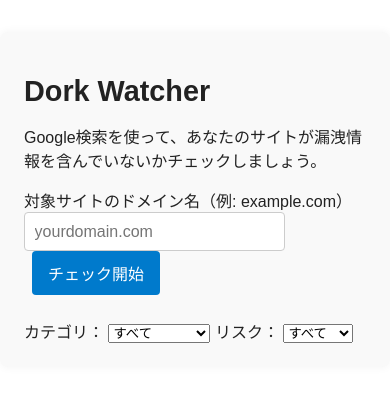
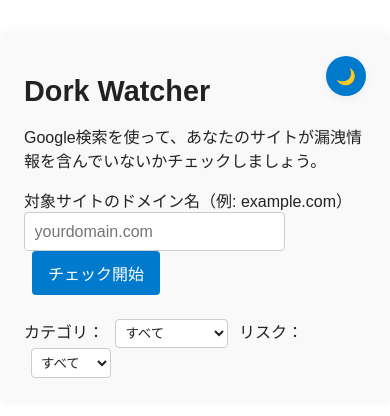
Before and after one commit to ipusiron/dork-watcher, a plain HTML site: page index.html in a window 390 px wide. Drawn offline with Linux system fonts and the light colour scheme.

Commit message:
ダークモード対応を実装

```diff
--- a/index.html
+++ b/index.html
@@ -8,6 +8,7 @@
   </head>
   <body>
     <div class="container">
+      <button class="theme-toggle" onclick="toggleTheme()" title="ダークモードに切り替え">🌙</button>
       <h1>Dork Watcher</h1>
       <p>
         Google検索を使って、あなたのサイトが漏洩情報を含んでいないかチェックしましょう。
--- a/script.js
+++ b/script.js
@@ -1,3 +1,34 @@
+function toggleTheme() {
+  const currentTheme = document.documentElement.getAttribute('data-theme');
+  const newTheme = currentTheme === 'dark' ? 'light' : 'dark';
+
+  document.documentElement.setAttribute('data-theme', newTheme);
+  localStorage.setItem('theme', newTheme);
+  updateThemeIcon(newTheme);
+}
+
+function updateThemeIcon(theme) {
+  const toggleButton = document.querySelector('.theme-toggle');
+  if (theme === 'dark') {
+    toggleButton.innerHTML = '☀️';
+    toggleButton.title = 'ライトモードに切り替え';
+  } else {
+    toggleButton.innerHTML = '🌙';
+    toggleButton.title = 'ダークモードに切り替え';
+  }
+}
+
+function initTheme() {
+  const savedTheme = localStorage.getItem('theme');
+  const systemPrefersDark = window.matchMedia('(prefers-color-scheme: dark)').matches;
+  const theme = savedTheme || (systemPrefersDark ? 'dark' : 'light');
+
+  document.documentElement.setAttribute('data-theme', theme);
+  updateThemeIcon(theme);
+}
+
+document.addEventListener('DOMContentLoaded', initTheme);
+
 function generateDorks() {
   const site = document.getElementById("siteUrl").value.trim();
   const category = document.getElementById("categoryFilter").value;
--- a/style.css
+++ b/style.css
@@ -1,18 +1,51 @@
+:root {
+  --bg-color: #ffffff;
+  --text-color: #222;
+  --container-bg: #f9f9f9;
+  --container-shadow: rgba(0,0,0,0.05);
+  --input-border: #ccc;
+  --dork-bg: #fff;
+  --dork-border: #ccc;
+  --dork-hover: #f0f0f0;
+  --tooltip-bg: #333;
+  --tooltip-text: white;
+  --btn-primary: #007acc;
+  --btn-primary-hover: #005fa3;
+}
+
+[data-theme="dark"] {
+  --bg-color: #1a1a1a;
+  --text-color: #e0e0e0;
+  --container-bg: #2d2d2d;
+  --container-shadow: rgba(0,0,0,0.3);
+  --input-border: #555;
+  --dork-bg: #3d3d3d;
+  --dork-border: #555;
+  --dork-hover: #4d4d4d;
+  --tooltip-bg: #555;
+  --tooltip-text: #e0e0e0;
+  --btn-primary: #0088cc;
+  --btn-primary-hover: #0077bb;
+}
+
 body {
   font-family: sans-serif;
-  background-color: #ffffff;
-  color: #222;
+  background-color: var(--bg-color);
+  color: var(--text-color);
   margin: 0;
   padding: 0;
+  transition: background-color 0.3s ease, color 0.3s ease;
 }
 
 .container {
   max-width: 800px;
   margin: 2em auto;
   padding: 1.5em;
-  background: #f9f9f9;
+  background: var(--container-bg);
   border-radius: 8px;
-  box-shadow: 0 0 10px rgba(0,0,0,0.05);
+  box-shadow: 0 0 10px var(--container-shadow);
+  transition: background-color 0.3s ease, box-shadow 0.3s ease;
+  position: relative;
 }
 
 h1 {
@@ -28,37 +61,41 @@ input[type="text"] {
   width: 70%;
   padding: 0.6em;
   font-size: 1em;
-  border: 1px solid #ccc;
+  border: 1px solid var(--input-border);
   border-radius: 4px;
+  background: var(--dork-bg);
+  color: var(--text-color);
+  transition: border-color 0.3s ease, background-color 0.3s ease;
 }
 
 button {
   padding: 0.6em 1em;
   margin-left: 0.5em;
   font-size: 1em;
-  background-color: #007acc;
+  background-color: var(--btn-primary);
   color: white;
   border: none;
   border-radius: 4px;
   cursor: pointer;
+  transition: background-color 0.3s ease;
 }
 
 button:hover {
-  background-color: #005fa3;
+  background-color: var(--btn-primary-hover);
 }
 
 .dork-entry {
   margin-bottom: 1em;
   padding: 0.8em;
-  background: #fff;
-  border-left: 4px solid #ccc;
+  background: var(--dork-bg);
+  border-left: 4px solid var(--dork-border);
   border-radius: 4px;
   transition: background 0.3s ease;
   position: relative;
 }
 
 .dork-entry:hover {
-  background: #f0f0f0;
+  background: var(--dork-hover);
 }
 
 .risk {
@@ -93,8 +130,8 @@ button:hover {
   position: absolute;
   top: 110%;
   left: 10px;
-  background: #333;
-  color: white;
+  background: var(--tooltip-bg);
+  color: var(--tooltip-text);
   padding: 6px 10px;
   border-radius: 4px;
   white-space: nowrap;
@@ -108,3 +145,36 @@ button:hover {
 .dork-entry[data-tooltip]:hover::after {
   opacity: 1;
 }
+
+select {
+  padding: 0.4em;
+  margin: 0 0.5em;
+  border: 1px solid var(--input-border);
+  border-radius: 4px;
+  background: var(--dork-bg);
+  color: var(--text-color);
+  transition: border-color 0.3s ease, background-color 0.3s ease;
+}
+
+.theme-toggle {
+  position: absolute;
+  top: 1.5em;
+  right: 1.5em;
+  background: var(--btn-primary);
+  color: white;
+  border: none;
+  border-radius: 50%;
+  width: 40px;
+  height: 40px;
+  font-size: 1em;
+  cursor: pointer;
+  transition: background-color 0.3s ease;
+  box-shadow: 0 2px 8px var(--container-shadow);
+  display: flex;
+  align-items: center;
+  justify-content: center;
+}
+
+.theme-toggle:hover {
+  background: var(--btn-primary-hover);
+}
```
Also changed, not shown: CLAUDE.md (added, +43 -0 lines).
